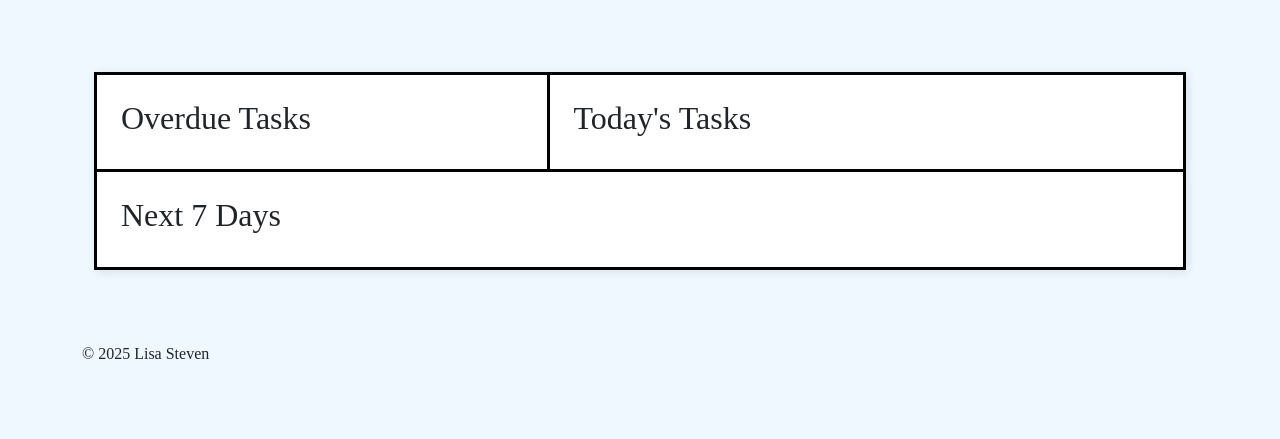
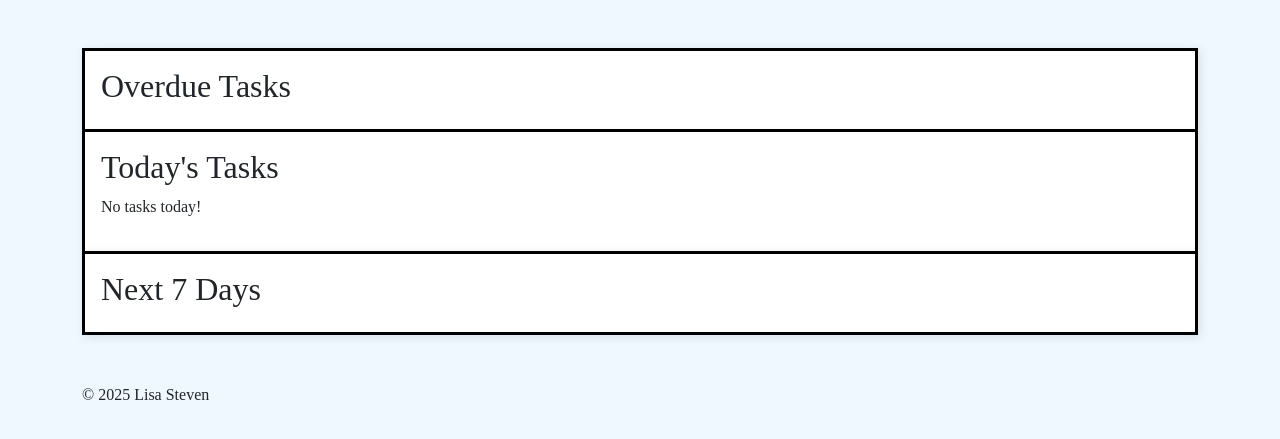
Before and after one commit to LisaS7/HouseworkTracker, a FastAPI app: template templates/home/home.html in a window 1280 px wide. Shown: the part 136-575 px from the top of the page. Run offline with FastAPI, Linux system fonts and the light colour scheme; the template is opened without the code that fills it, so the values that code supplies are empty; some web fonts are replaced.

Commit message:
Minor layout changes

```diff
--- a/templates/home/home.html
+++ b/templates/home/home.html
@@ -1,43 +1,45 @@
 {% extends "base.html" %} {% block title %}Home - Housework Tracker{% endblock
 %} {% block content %}
-<div class="p-4">
-  <div class="row border light-container">
-    <div class="col-5 p-4 border-right">
+
+<div class="">
+  <div class="light-container border p-3">
     <h2>Overdue Tasks</h2>
     {% for task in overdue %}
     <button
       class="btn m-3 btn-primary"
       onclick="window.location.href='{{ url_for('get_task', task_id=task.id) }}'"
     >
-        <p class="mb-0">{{ task.title }}</p> <small class="text-muted">({{task.tags[0].name}})</small>
+      <p class="mb-0">{{ task.title }}</p>
+      <small class="text-muted">({{task.tags[0].name}})</small>
     </button>
     {% endfor %}
   </div>
-    <div class="col-6 p-4">
+
+  <div class="light-container border-left border-right p-3">
     <h2>Today's Tasks</h2>
     {% for task in today %}
     <button
       class="btn m-3 btn-primary"
       onclick="window.location.href='{{ url_for('get_task', task_id=task.id) }}'"
     >
-      <p class="mb-0">{{ task.title }}</p> <small class="text-muted">({{task.tags[0].name}})</small>
+      <p class="mb-0">{{ task.title }}</p>
+      <small class="text-muted">({{task.tags[0].name}})</small>
     </button>
-      {% endfor %}
+    {% endfor %} {% if not today %}
+    <p>No tasks today!</p>
+    {% endif %}
   </div>
-  </div>
-  <div class="row light-container border-bottom border-right border-left">
-    <div class="col-6 p-4">
+  <div class="light-container border p-3">
     <h2>Next 7 Days</h2>
     {% for task in week %}
     <button
       class="btn m-3 btn-primary"
       onclick="window.location.href='{{ url_for('get_task', task_id=task.id) }}'"
     >
-      <p class="mb-0">{{ task.title }}</p> <small class="text-muted">({{task.tags[0].name}})</small>
+      <p class="mb-0">{{ task.title }}</p>
+      <small class="text-muted">({{task.tags[0].name}})</small>
     </button>
     {% endfor %}
-    </div>
-  </div>
   </div>
 
   {% endblock %}
```
Lines whose indentation alone changed are shown as unchanged.
